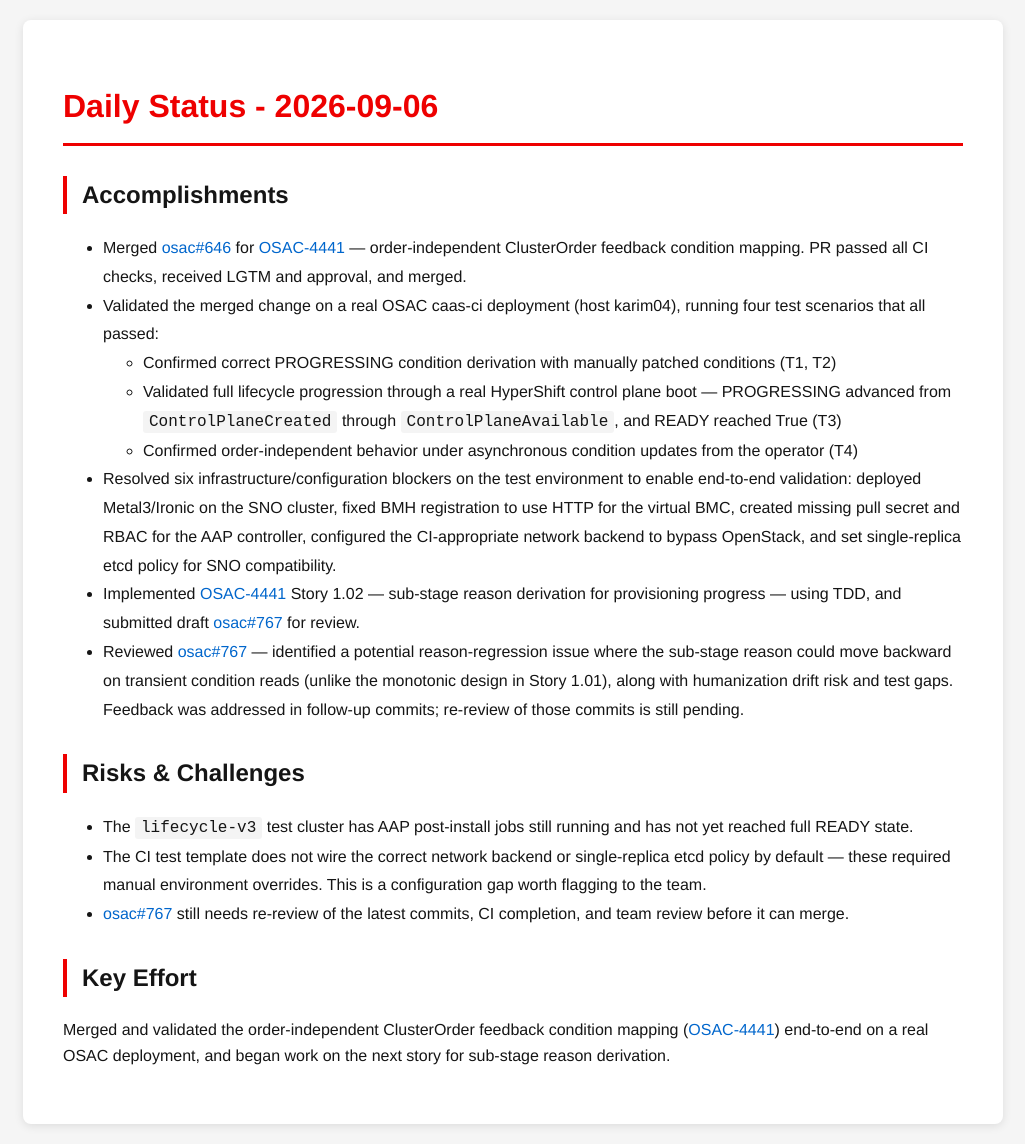
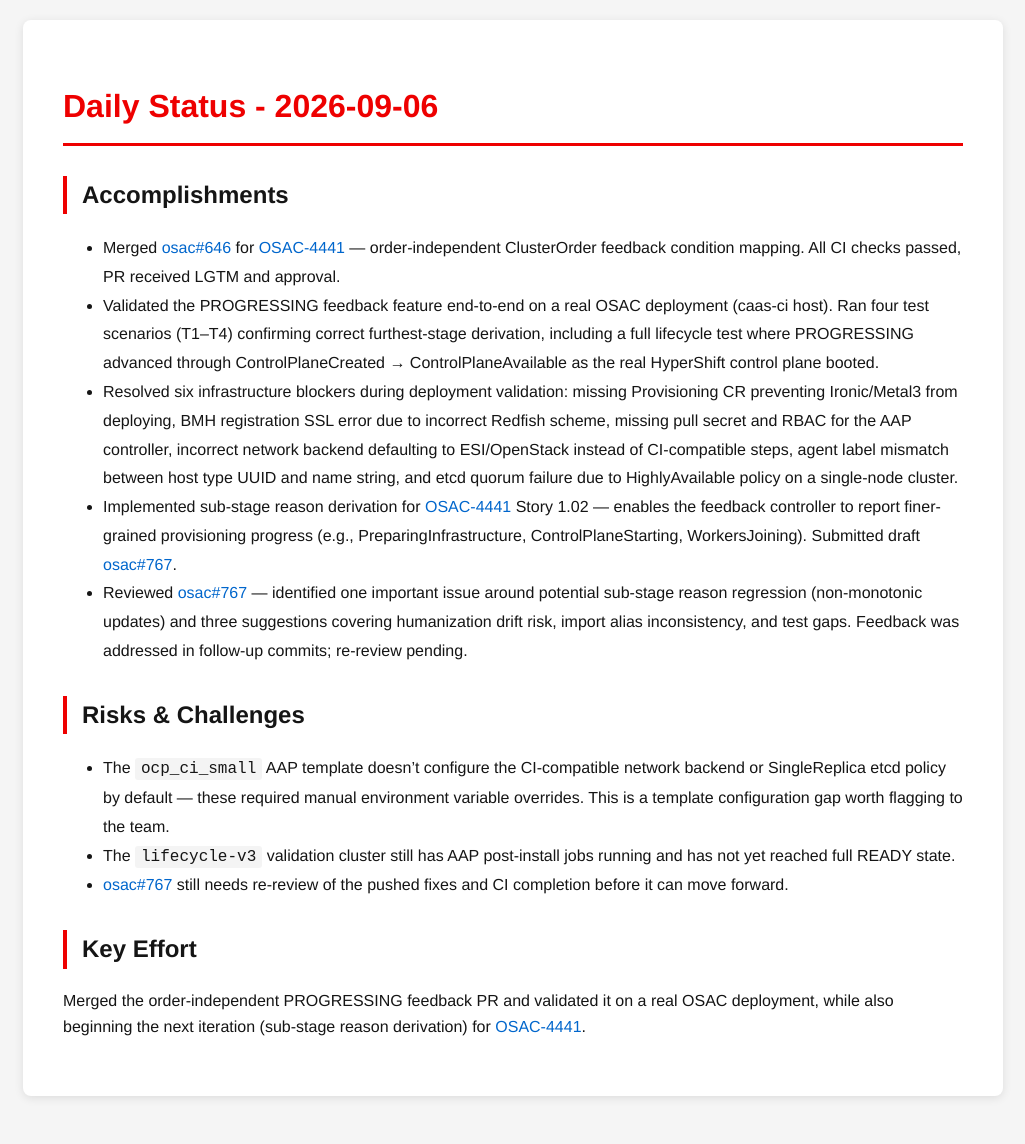
Before and after one commit to tzvatot/daily-status, a Jekyll site: the page built from 2026-09-06.md, in a window 1280 px wide. Shown: the whole page, without its empty margins (127-1152 px from the left). Built offline with Jekyll 4.4.1, drawn with Linux system fonts in a browser that asks for light colours; after the commit the page ends 1116 px from its top, so only the background shows below that.

Commit message:
Daily status update - 2026-09-06

```diff
--- a/2026-09-06.md
+++ b/2026-09-06.md
@@ -7,22 +7,16 @@ date: 2026-09-06
 # Daily Status - 2026-09-06
 
 ## Accomplishments
-
-- Merged [osac#646](https://github.com/osac-project/osac/pull/646) for [OSAC-4441](https://redhat.atlassian.net/browse/OSAC-4441) — order-independent ClusterOrder feedback condition mapping. PR passed all CI checks, received LGTM and approval, and merged.
-- Validated the merged change on a real OSAC caas-ci deployment (host karim04), running four test scenarios that all passed:
-  - Confirmed correct PROGRESSING condition derivation with manually patched conditions (T1, T2)
-  - Validated full lifecycle progression through a real HyperShift control plane boot — PROGRESSING advanced from `ControlPlaneCreated` through `ControlPlaneAvailable`, and READY reached True (T3)
-  - Confirmed order-independent behavior under asynchronous condition updates from the operator (T4)
-- Resolved six infrastructure/configuration blockers on the test environment to enable end-to-end validation: deployed Metal3/Ironic on the SNO cluster, fixed BMH registration to use HTTP for the virtual BMC, created missing pull secret and RBAC for the AAP controller, configured the CI-appropriate network backend to bypass OpenStack, and set single-replica etcd policy for SNO compatibility.
-- Implemented [OSAC-4441](https://redhat.atlassian.net/browse/OSAC-4441) Story 1.02 — sub-stage reason derivation for provisioning progress — using TDD, and submitted draft [osac#767](https://github.com/osac-project/osac/pull/767) for review.
-- Reviewed [osac#767](https://github.com/osac-project/osac/pull/767) — identified a potential reason-regression issue where the sub-stage reason could move backward on transient condition reads (unlike the monotonic design in Story 1.01), along with humanization drift risk and test gaps. Feedback was addressed in follow-up commits; re-review of those commits is still pending.
+- Merged [osac#646](https://github.com/osac-project/osac/pull/646) for [OSAC-4441](https://redhat.atlassian.net/browse/OSAC-4441) — order-independent ClusterOrder feedback condition mapping. All CI checks passed, PR received LGTM and approval.
+- Validated the PROGRESSING feedback feature end-to-end on a real OSAC deployment (caas-ci host). Ran four test scenarios (T1–T4) confirming correct furthest-stage derivation, including a full lifecycle test where PROGRESSING advanced through ControlPlaneCreated → ControlPlaneAvailable as the real HyperShift control plane booted.
+- Resolved six infrastructure blockers during deployment validation: missing Provisioning CR preventing Ironic/Metal3 from deploying, BMH registration SSL error due to incorrect Redfish scheme, missing pull secret and RBAC for the AAP controller, incorrect network backend defaulting to ESI/OpenStack instead of CI-compatible steps, agent label mismatch between host type UUID and name string, and etcd quorum failure due to HighlyAvailable policy on a single-node cluster.
+- Implemented sub-stage reason derivation for [OSAC-4441](https://redhat.atlassian.net/browse/OSAC-4441) Story 1.02 — enables the feedback controller to report finer-grained provisioning progress (e.g., PreparingInfrastructure, ControlPlaneStarting, WorkersJoining). Submitted draft [osac#767](https://github.com/osac-project/osac/pull/767).
+- Reviewed [osac#767](https://github.com/osac-project/osac/pull/767) — identified one important issue around potential sub-stage reason regression (non-monotonic updates) and three suggestions covering humanization drift risk, import alias inconsistency, and test gaps. Feedback was addressed in follow-up commits; re-review pending.
 
 ## Risks & Challenges
-
-- The `lifecycle-v3` test cluster has AAP post-install jobs still running and has not yet reached full READY state.
-- The CI test template does not wire the correct network backend or single-replica etcd policy by default — these required manual environment overrides. This is a configuration gap worth flagging to the team.
-- [osac#767](https://github.com/osac-project/osac/pull/767) still needs re-review of the latest commits, CI completion, and team review before it can merge.
+- The `ocp_ci_small` AAP template doesn't configure the CI-compatible network backend or SingleReplica etcd policy by default — these required manual environment variable overrides. This is a template configuration gap worth flagging to the team.
+- The `lifecycle-v3` validation cluster still has AAP post-install jobs running and has not yet reached full READY state.
+- [osac#767](https://github.com/osac-project/osac/pull/767) still needs re-review of the pushed fixes and CI completion before it can move forward.
 
 ## Key Effort
-
-Merged and validated the order-independent ClusterOrder feedback condition mapping ([OSAC-4441](https://redhat.atlassian.net/browse/OSAC-4441)) end-to-end on a real OSAC deployment, and began work on the next story for sub-stage reason derivation.
+Merged the order-independent PROGRESSING feedback PR and validated it on a real OSAC deployment, while also beginning the next iteration (sub-stage reason derivation) for [OSAC-4441](https://redhat.atlassian.net/browse/OSAC-4441).
```
